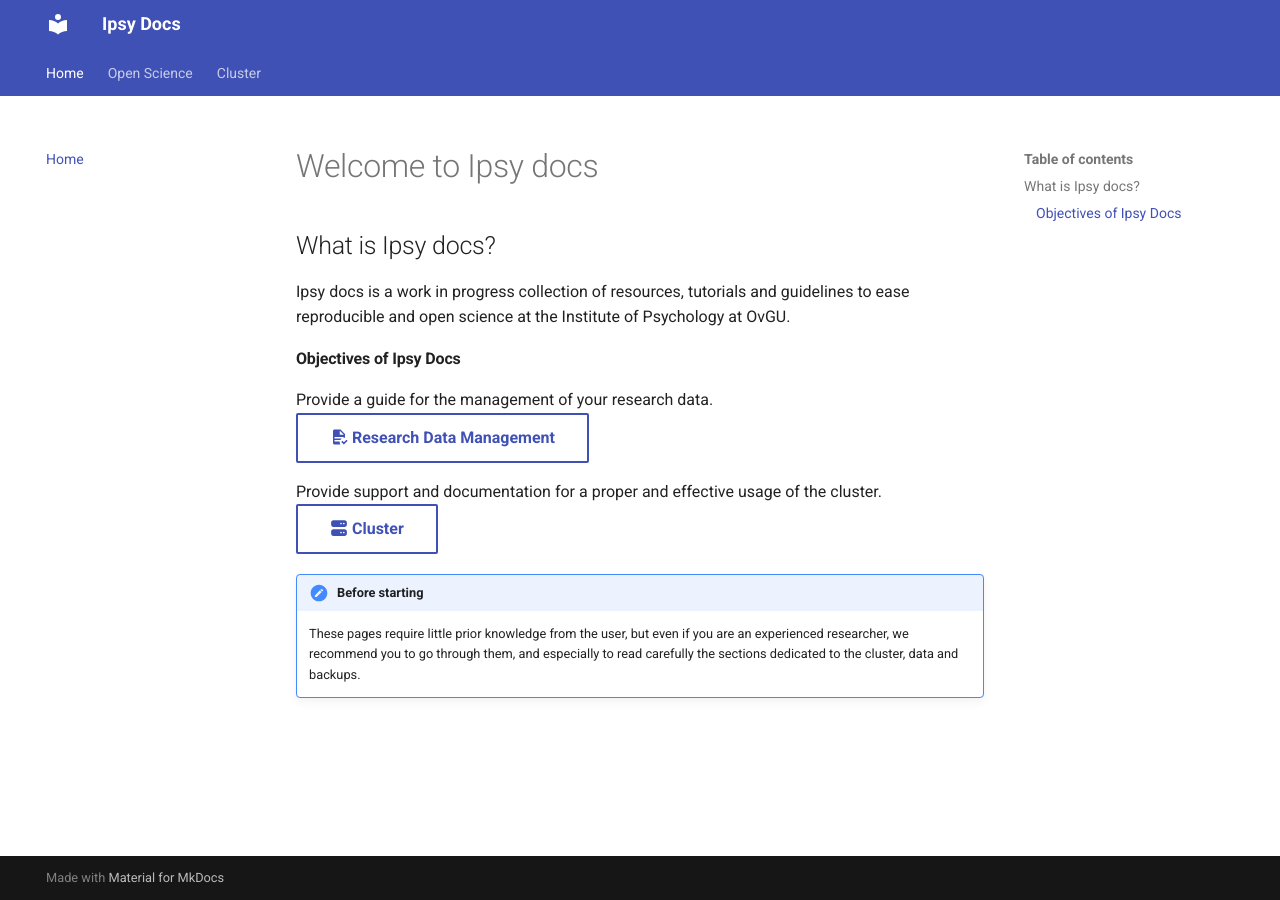
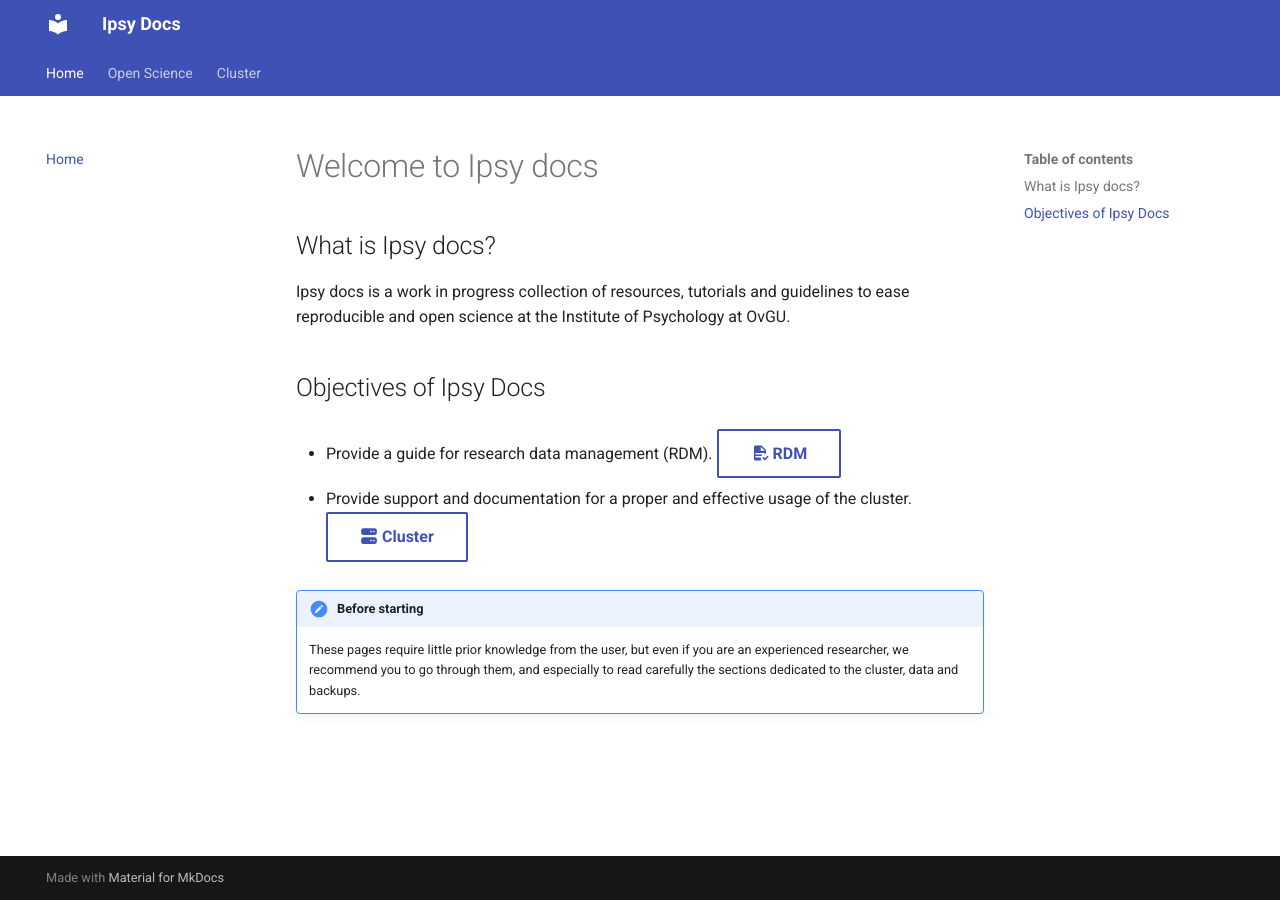
Before and after one commit to pvavra/temp-ipsy, an MkDocs documentation site: the page built from docs/index.md, in a window 1280 px wide. Built offline with MkDocs 1.6.1 and Material for MkDocs 9.7.7, drawn with Linux system fonts in a browser that asks for light colours.

Commit message:
Restructure home

```diff
--- a/docs/index.md
+++ b/docs/index.md
@@ -4,14 +4,11 @@
 
 Ipsy docs is a work in progress collection of resources, tutorials and guidelines to ease reproducible and open science at the Institute of Psychology at OvGU.
 
-#### Objectives of Ipsy Docs
+## Objectives of Ipsy Docs
 
-Provide a guide for the management of your research data.
-[:material-file-document-check: Research Data Management](open-science/research-data-management/getting-started/){ .md-button }
+- Provide a guide for research data management (RDM). [:material-file-document-check: RDM](open-science/research-data-management/getting-started/){ .md-button }
 
-Provide support and documentation for a proper and effective usage of the cluster.
-[:fontawesome-solid-server: Cluster](cluster){ .md-button }
-
+- Provide support and documentation for a proper and effective usage of the cluster.[:fontawesome-solid-server: Cluster](cluster){ .md-button }
 
 !!! note "Before starting"
     These pages require little prior knowledge from the user, but even if you are an experienced researcher, we recommend you to go through them, and especially to read carefully the sections dedicated to the cluster, data and backups.
```
